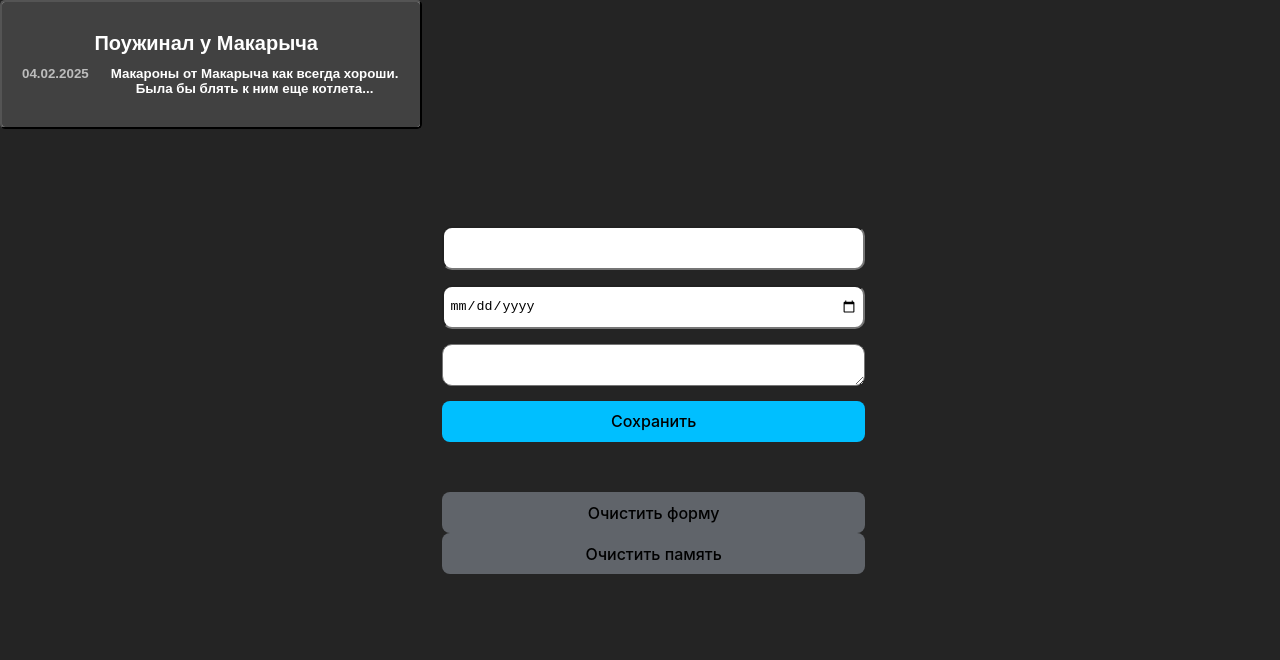
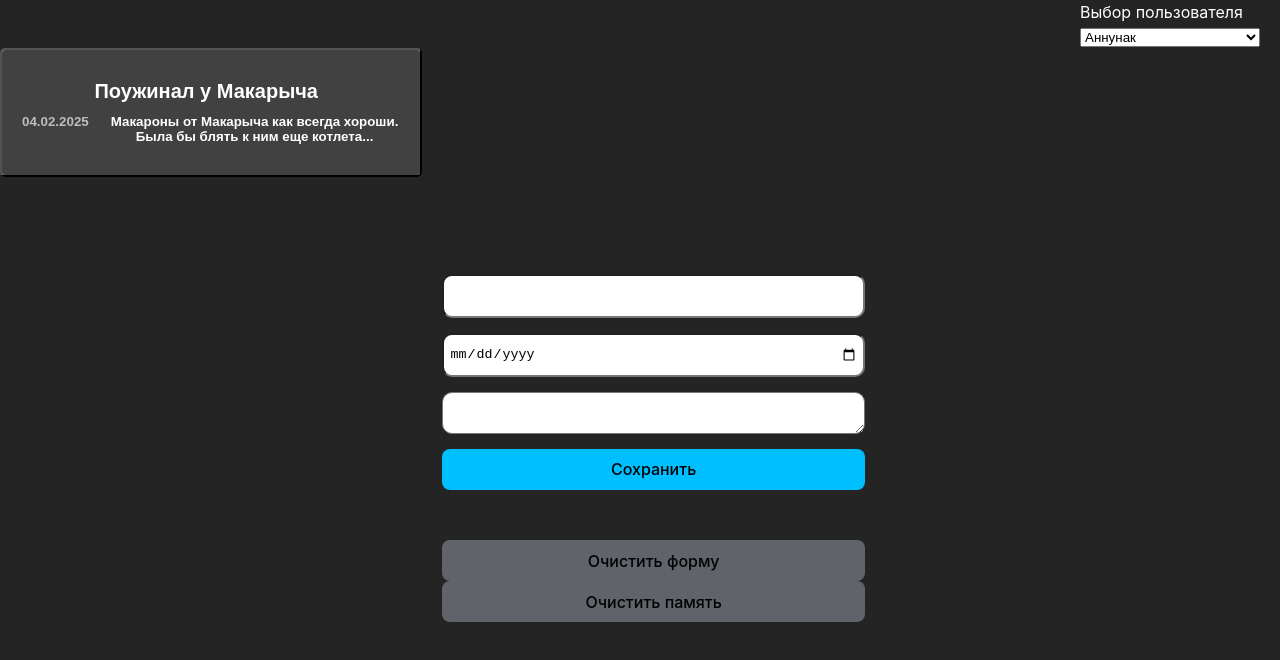
Before and after one commit to SGRashid/react-vite, a React (Vite) app: page / in a window 1280 px wide. Shown: the top 660 px of the page. Built offline with nearby package versions, Linux system fonts and the light colour scheme.

Commit message:
pseudo authorization

```diff
--- a/src/App.tsx
+++ b/src/App.tsx
@@ -11,6 +11,7 @@ import { ButtonGrey } from './components/ButtonGrey/ButtonGrey';
 import { INITIAL_STATE_FOR_JOURNAL } from './constants/InitialStateForJournal';
 import { formReducer, INITIAL_STATE } from './App.state';
 import { APP_ACTIONS_TYPES } from './App.actions';
+import { Header } from './components/Header/Header';
 
 
 
@@ -78,6 +79,8 @@ function App() {
   const dataHandler: React.ChangeEventHandler<HTMLTextAreaElement> = ({target: {value}}) => dispatchForm({ type: APP_ACTIONS_TYPES.SET_DATA, playload: value });
 
   return (
+    <>
+      <Header></Header>
       <div className='main-container'>
         <div className="side-panel">
           {/* <CardButton>
@@ -116,6 +119,7 @@ function App() {
           ></ButtonGrey>
         </div>
       </div>
+    </>
   );
 }
 
--- /dev/null
+++ b/src/components/Header/Header.css
@@ -0,0 +1,10 @@
+.header {
+    margin-bottom: auto;
+    margin-left: auto;
+    width: 200px;
+    color: white;
+}
+
+.header select {
+    width: 90%;
+}
--- /dev/null
+++ b/src/components/Header/Header.tsx
@@ -0,0 +1,14 @@
+import './Header.css';
+
+export function Header(): JSX.Element {
+    return (
+        <div className="header">
+            <span>Выбор пользователя</span>
+            <select name="" id="">
+                <option value="1">Аннунак</option>
+                <option value="2">Вася</option>
+                <option value="3">Серега</option>
+            </select>
+        </div>
+    );
+}
```
Lines whose indentation alone changed are shown as unchanged.
